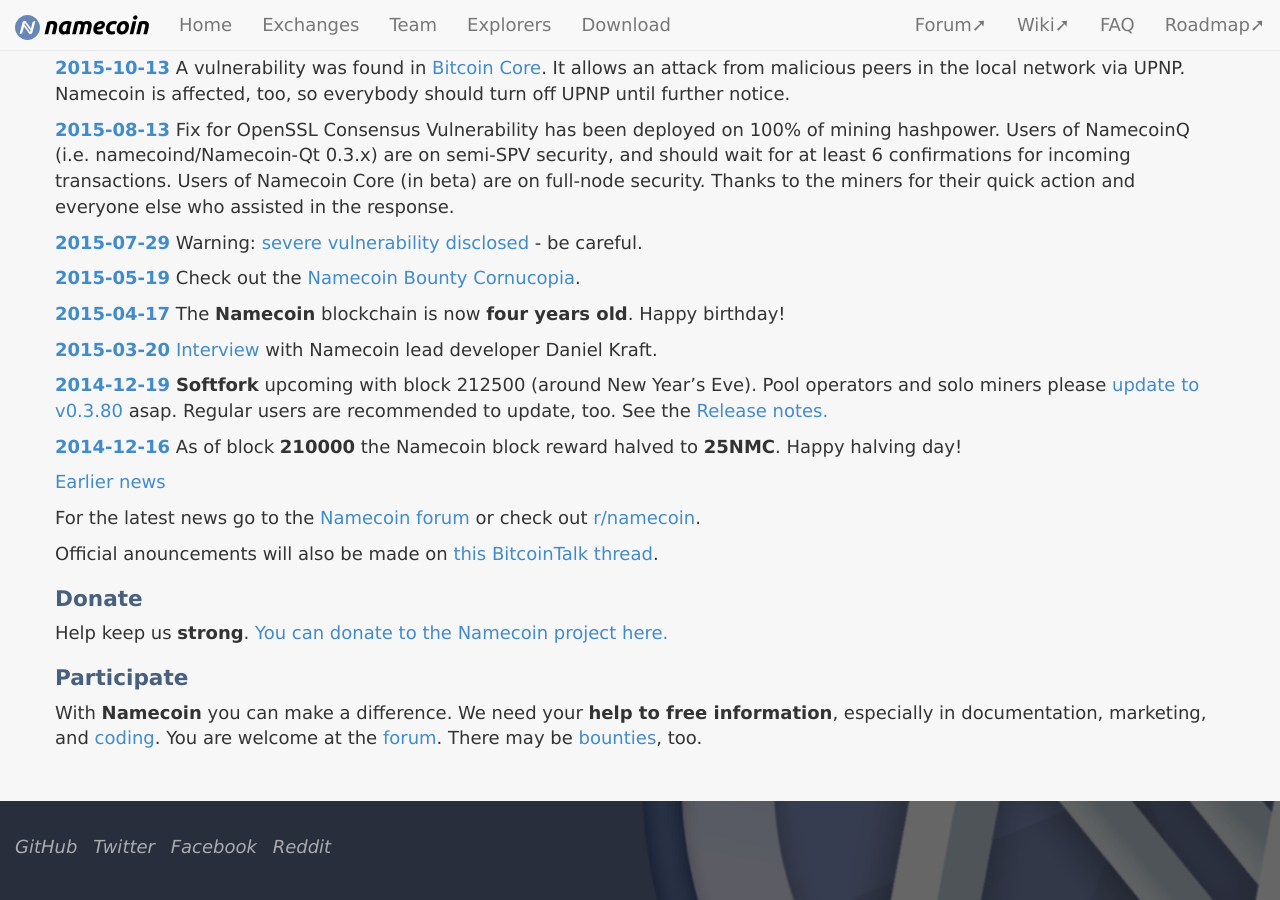
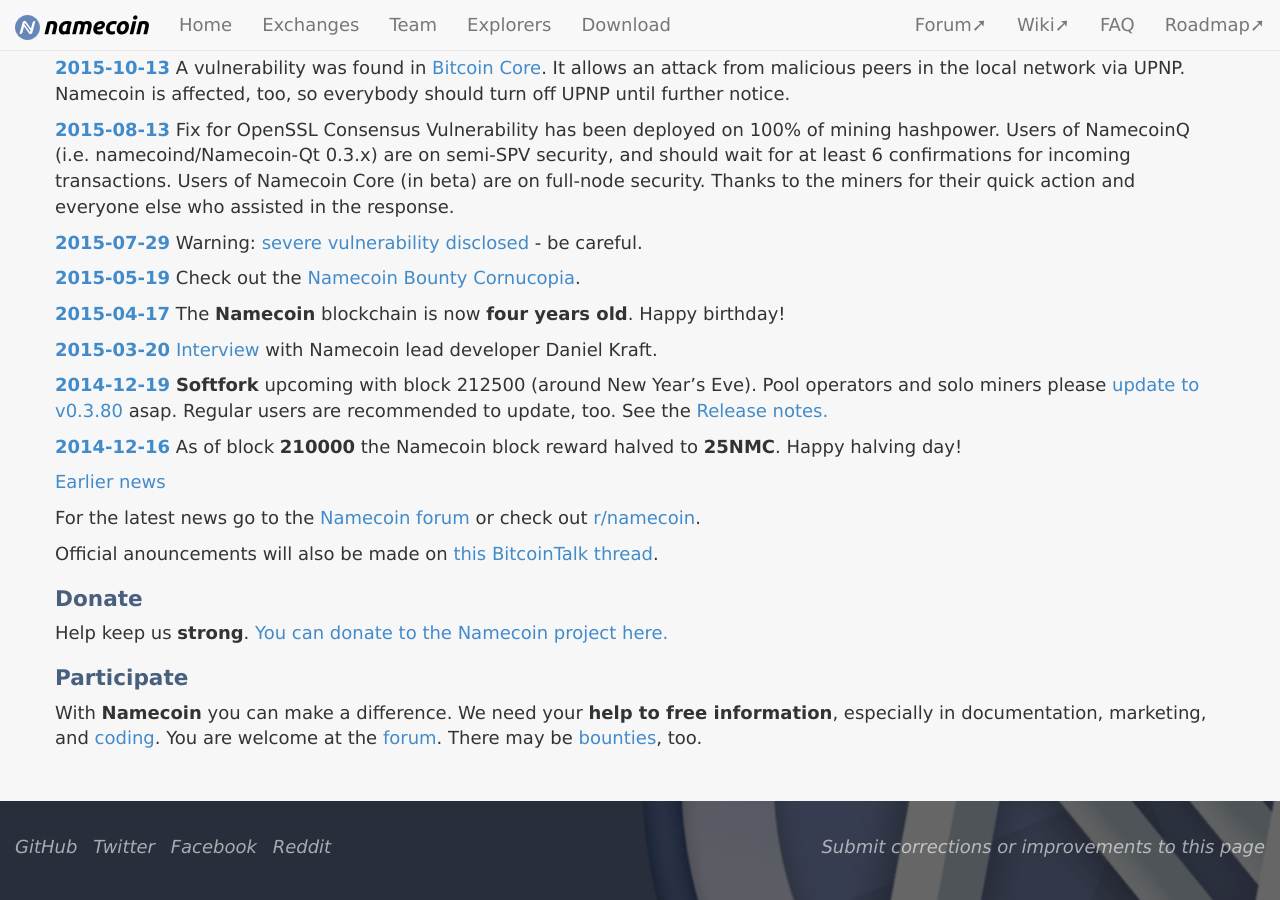
Before and after one commit to JeremyRand/namecoin.org, a Jekyll site: the page built from index.md, in a window 1280 px wide and 900 px high, scrolled down 1201 px. Built offline with Jekyll 4.4.1, drawn with Linux system fonts in a browser that asks for light colours.

Commit message:
Add link to footer to this page on GitHub.

```diff
--- a/_includes/footer.html
+++ b/_includes/footer.html
@@ -1,6 +1,6 @@
 <footer class="site-footer">
 
-        <div class="container-fluid">
+        <div class="container-fluid" style="float:left;">
             <ul class="list-inline">
                 <li><a href="https://github.com/namecoin"><i class="fa fa-github fa-2x" title="GitHub">GitHub</i></a></li>
                 <li><a href="https://twitter.com/Namecoin"><i class="fa fa-twitter fa-2x" title="Twitter">Twitter</i></a></li>
@@ -9,6 +9,10 @@
             </ul>
         </div>
 
+        <div class="container-fluid" style="float:right;">
+	    <a href="https://github.com/namecoin/namecoin.org/blob/master/{{page.path}}"><i>Submit corrections or improvements to this page</i></a>
+        </div>
+
         <script src="{{ "js/jquery-1.11.0.min.js" | prepend: site.baseurl }}"></script>
         <script src="{{ "js/bootstrap.min.js" | prepend: site.baseurl }}"></script>
         <script src="{{ "js/script.js" | prepend: site.baseurl }}"></script>
```
